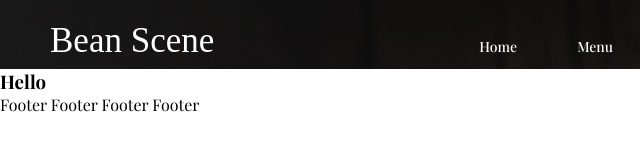
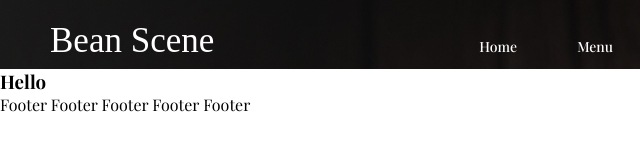
Before and after one commit to zolegov/coffee, a plain HTML site: page index.html in a window 1280 px wide. Shown: the full height of the page, 0-640 px from the left. Drawn offline with nearby package versions, Linux system fonts and the light colour scheme; a web font is replaced by a local one.

Commit message:
add ffooter

```diff
--- a/index.html
+++ b/index.html
@@ -51,6 +51,7 @@
       Footer
       Footer
       Footer
+      Footer
     </footer>
 
 
```
